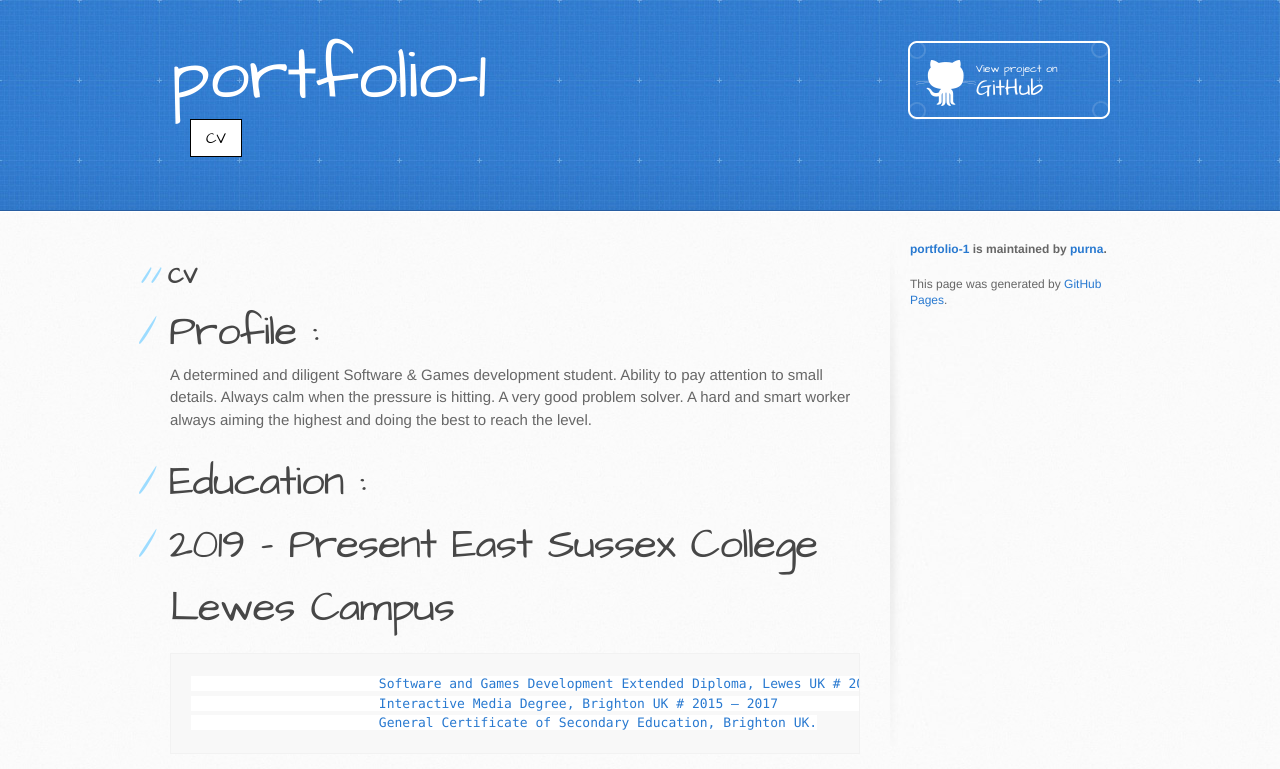
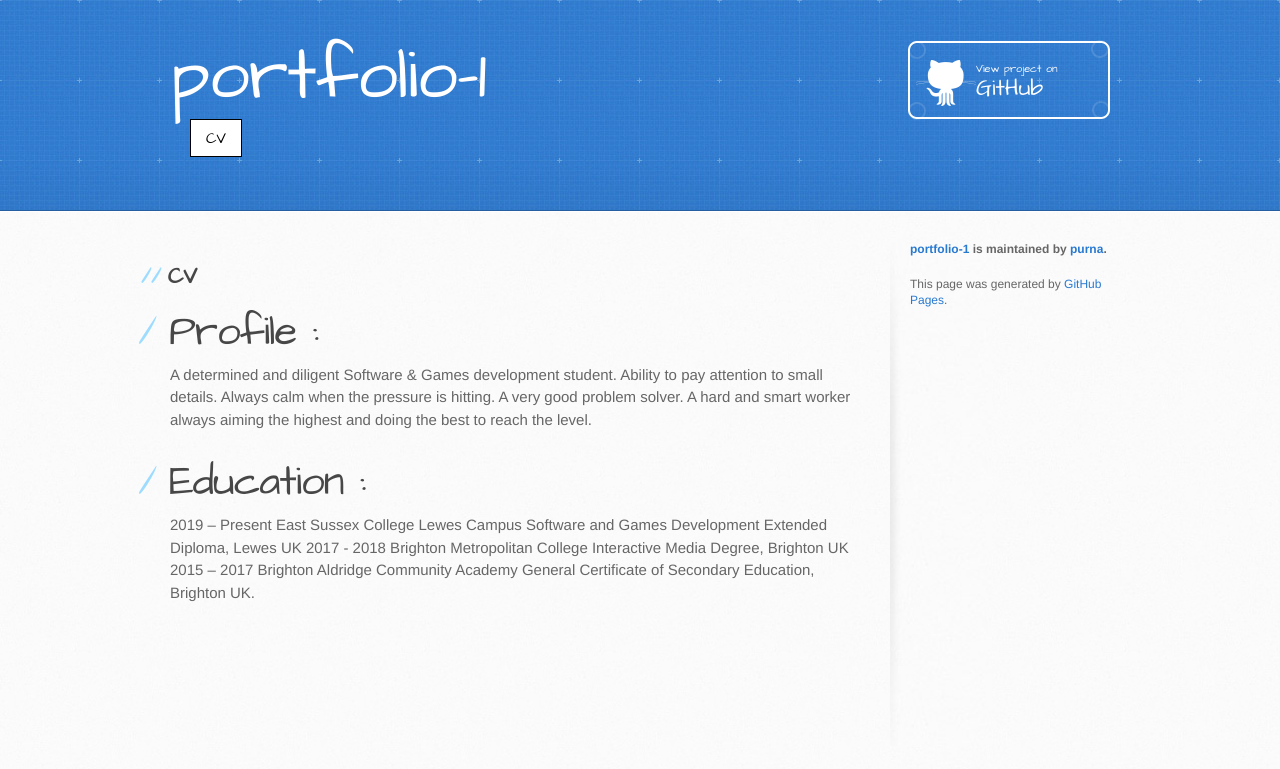
Before and after one commit to purna/portfolio-1, a Jekyll site: the page built from cv.md, in a window 1280 px wide. Shown: the top 769 px of the page. Built offline with Jekyll 4.4.1, drawn with Linux system fonts in a browser that asks for light colours; the repository's description, which GitHub fills in, is left out; our own code applies the rules of GitHub Pages for plain Markdown files.

Commit message:
Update cv.md

```diff
--- a/cv.md
+++ b/cv.md
@@ -9,9 +9,9 @@ A determined and diligent Software & Games development student. Ability to pay a
 
 # Education :
 
-# 2019 – Present	East Sussex College Lewes Campus
-				Software and Games Development Extended Diploma, Lewes UK
-# 2017 - 2018 			Brighton Metropolitan College
-				Interactive Media Degree, Brighton UK
-# 2015 – 2017			Brighton Aldridge Community Academy
-				General Certificate of Secondary Education, Brighton UK.
+2019 – Present	East Sussex College Lewes Campus
+			Software and Games Development Extended Diploma, Lewes UK
+2017 - 2018 			Brighton Metropolitan College
+			Interactive Media Degree, Brighton UK
+2015 – 2017			Brighton Aldridge Community Academy
+			General Certificate of Secondary Education, Brighton UK.
```
